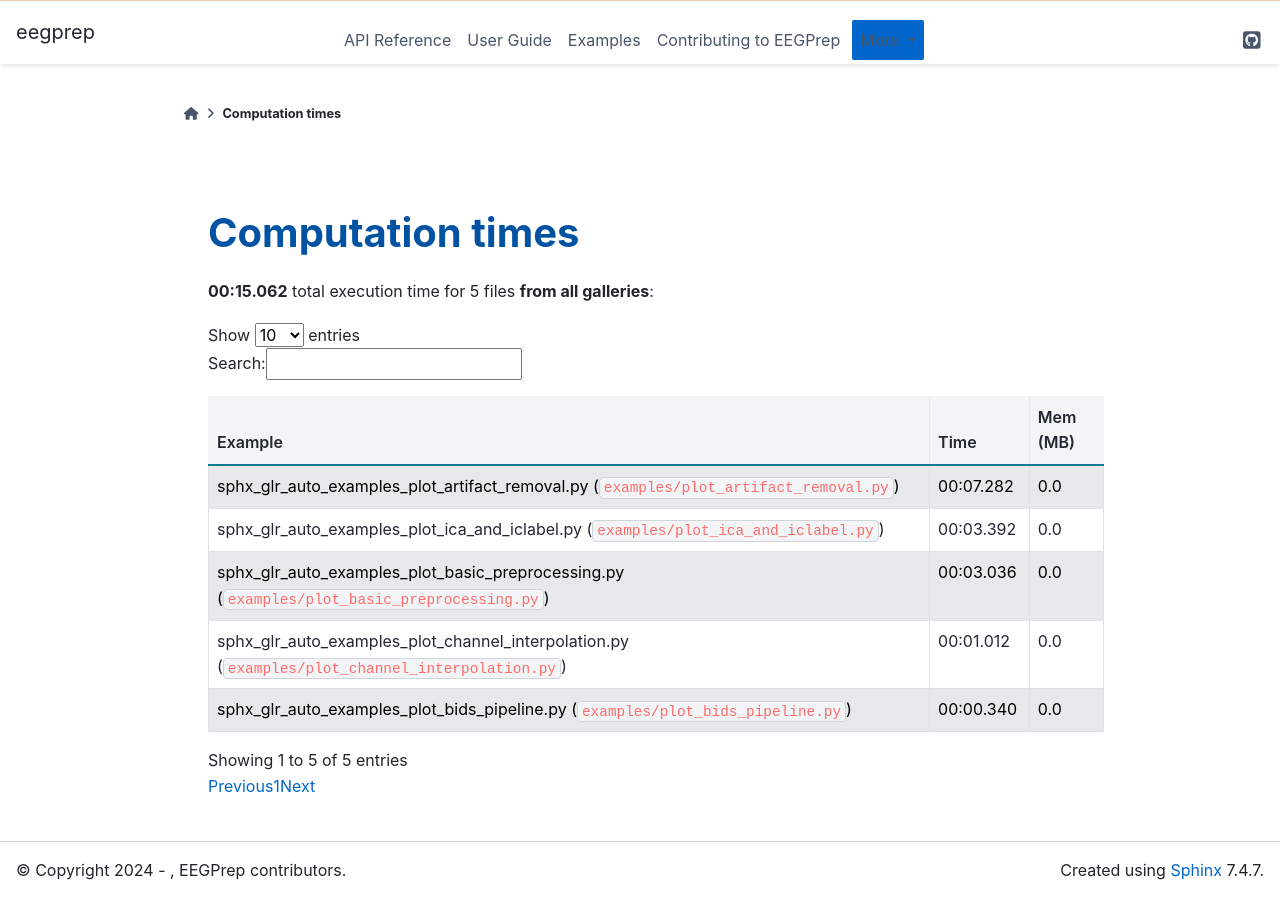
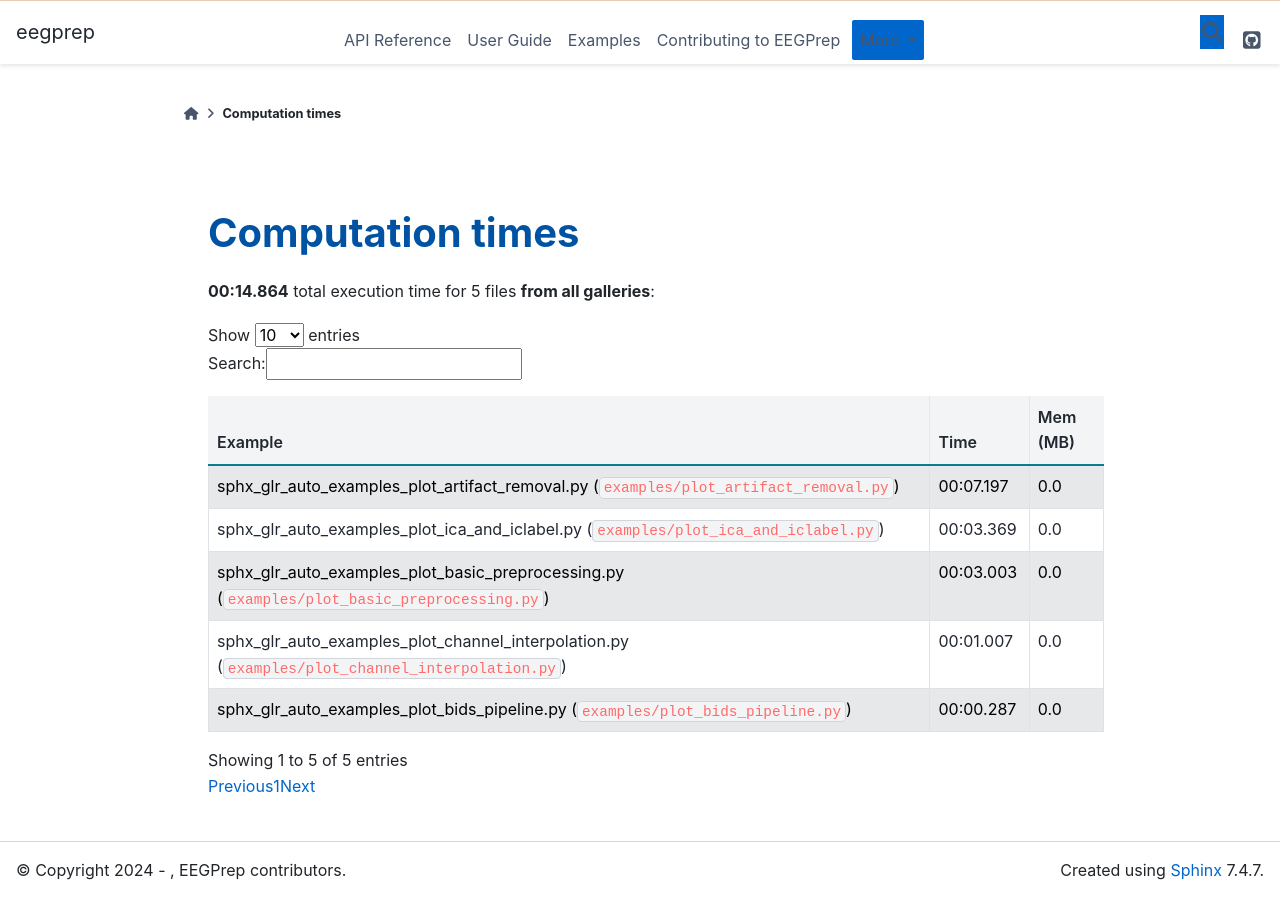
Before and after one commit to sccn/eegprep, a Sphinx documentation site: the page built from docs/source/sg_execution_times.rst, in a window 1280 px wide. Built offline with Sphinx 7.4.7 and the PyData theme 0.15.4, drawn with Linux system fonts in a browser that asks for light colours; pages that are not in the unit, such as notebooks, are missing from menus; a script that is not in the unit is left out.

Commit message:
Add visible search button to documentation navbar
Co-authored-by: bruAristimunha <42702466+bruAristimunha@users.noreply.github.com>

```diff
--- a/docs/source/conf.py
+++ b/docs/source/conf.py
@@ -60,7 +60,7 @@ html_theme_options = {
     # Navigation structure
     "navbar_start": ["navbar-logo"],
     "navbar_center": ["navbar-nav"],
-    "navbar_end": ["navbar-icon-links"],
+    "navbar_end": ["search-button.html", "navbar-icon-links"],
     "navbar_persistent": [],
     "primary_sidebar_end": [],
     "footer_start": ["copyright"],
--- a/docs/source/sg_execution_times.rst
+++ b/docs/source/sg_execution_times.rst
@@ -6,7 +6,7 @@
 
 Computation times
 =================
-**00:15.062** total execution time for 5 files **from all galleries**:
+**00:14.864** total execution time for 5 files **from all galleries**:
 
 .. container::
 
@@ -33,17 +33,17 @@ Computation times
      - Time
      - Mem (MB)
    * - :ref:`sphx_glr_auto_examples_plot_artifact_removal.py` (``examples/plot_artifact_removal.py``)
-     - 00:07.282
+     - 00:07.197
      - 0.0
    * - :ref:`sphx_glr_auto_examples_plot_ica_and_iclabel.py` (``examples/plot_ica_and_iclabel.py``)
-     - 00:03.392
+     - 00:03.369
      - 0.0
    * - :ref:`sphx_glr_auto_examples_plot_basic_preprocessing.py` (``examples/plot_basic_preprocessing.py``)
-     - 00:03.036
+     - 00:03.003
      - 0.0
    * - :ref:`sphx_glr_auto_examples_plot_channel_interpolation.py` (``examples/plot_channel_interpolation.py``)
-     - 00:01.012
+     - 00:01.007
      - 0.0
    * - :ref:`sphx_glr_auto_examples_plot_bids_pipeline.py` (``examples/plot_bids_pipeline.py``)
-     - 00:00.340
+     - 00:00.287
      - 0.0
```
